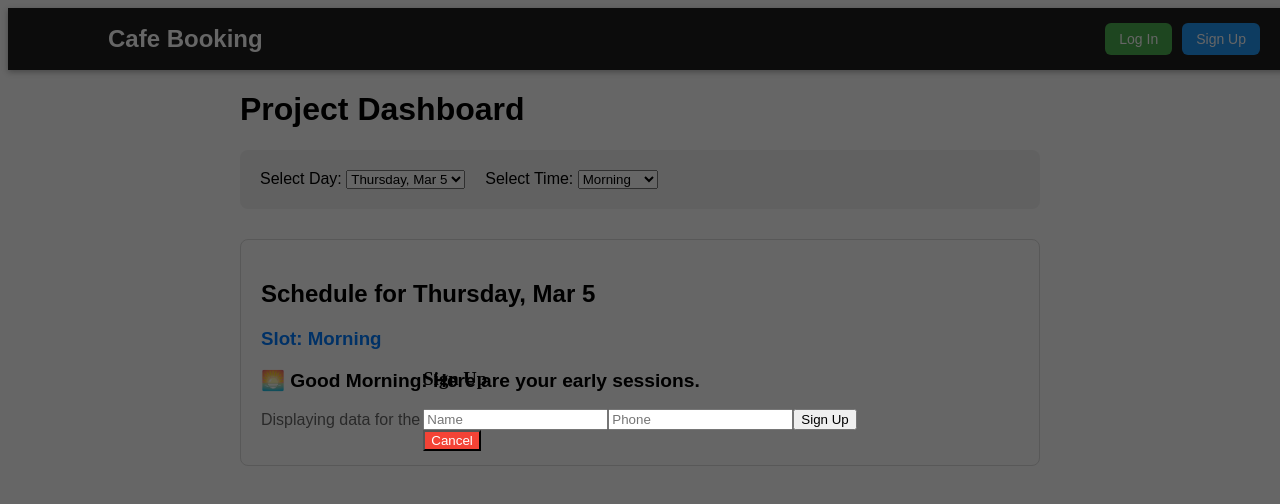
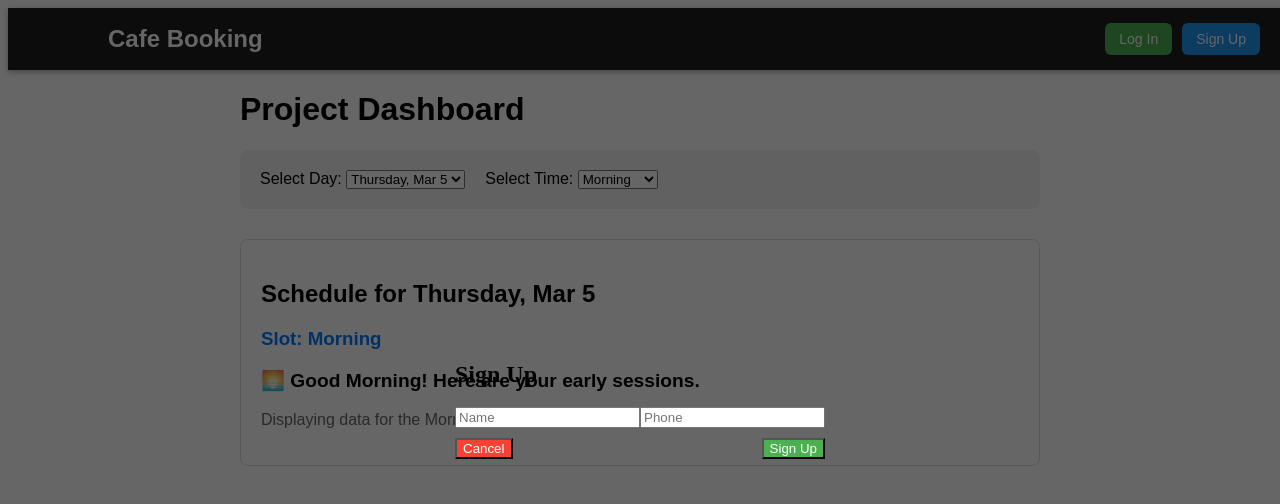
Before and after one commit to Komil-goat/book_your_table, a React (Vite) app: page / in a window 1280 px wide. Both pictures are taken after a click on the button "Sign Up". Shown: the top 504 px of the page. Built offline with nearby package versions, Linux system fonts and the light colour scheme.

Commit message:
Refactor Auth component for better readability

```diff
--- a/src/components/Auth.jsx
+++ b/src/components/Auth.jsx
@@ -2,19 +2,25 @@ import { useState } from "react";
 
 function Auth({ show, mode, onClose, users, setUsers, setCurrentUser }) {
   const [form, setForm] = useState({ name: "", phone: "" });
+
   if (!show) return null;
 
-  const handleChange = (e) => setForm({ ...form, [e.target.name]: e.target.value });
+  const handleChange = (e) =>
+    setForm({ ...form, [e.target.name]: e.target.value });
 
   const handleSubmit = (e) => {
     e.preventDefault();
+
     if (!form.name || !form.phone) {
       alert("Fill all fields");
       return;
     }
 
     if (mode === "login") {
-      const user = users.find(u => u.name === form.name && u.phone === form.phone);
+      const user = users.find(
+        (u) => u.name === form.name && u.phone === form.phone
+      );
+
       if (user) {
         setCurrentUser(user);
         onClose();
@@ -22,13 +28,24 @@ function Auth({ show, mode, onClose, users, setUsers, setCurrentUser }) {
         alert("User not found");
       }
     } else {
-      const exists = users.some(u => u.name === form.name && u.phone === form.phone);
-      if (exists) { alert("User already exists"); return; }
+      const exists = users.some(
+        (u) => u.name === form.name && u.phone === form.phone
+      );
 
-      const newUser = { id: Date.now(), name: form.name, phone: form.phone };
+      if (exists) {
+        alert("User already exists");
+        return;
+      }
+
+      const newUser = {
+        id: Date.now(),
+        name: form.name,
+        phone: form.phone,
+      };
+
       setUsers([...users, newUser]);
+      setCurrentUser(newUser);
       alert("Account created!");
-      setCurrentUser(newUser);
       onClose();
     }
 
@@ -36,10 +53,14 @@ function Auth({ show, mode, onClose, users, setUsers, setCurrentUser }) {
   };
 
   return (
-    <div className="modal-overlay">
-      <div className="modal-content">
-        <h3>{mode === "login" ? "Log In" : "Sign Up"}</h3>
-        <form onSubmit={handleSubmit}>
+    <div className="modal-overlay" onClick={onClose}>
+      <div
+        className="modal-window"
+        onClick={(e) => e.stopPropagation()}
+      >
+        <h2>{mode === "login" ? "Log In" : "Sign Up"}</h2>
+
+        <form className="modal-form" onSubmit={handleSubmit}>
           <input
             type="text"
             name="name"
@@ -47,6 +68,7 @@ function Auth({ show, mode, onClose, users, setUsers, setCurrentUser }) {
             value={form.name}
             onChange={handleChange}
           />
+
           <input
             type="text"
             name="phone"
@@ -54,9 +76,24 @@ function Auth({ show, mode, onClose, users, setUsers, setCurrentUser }) {
             value={form.phone}
             onChange={handleChange}
           />
-          <button type="submit">{mode === "login" ? "Log In" : "Sign Up"}</button>
+
+          <div className="modal-buttons">
+            <button
+              type="button"
+              className="cancel-btn"
+              onClick={onClose}
+            >
+              Cancel
+            </button>
+
+            <button
+              type="submit"
+              className="confirm-btn"
+            >
+              {mode === "login" ? "Log In" : "Sign Up"}
+            </button>
+          </div>
         </form>
-        <button className="cancel-btn" onClick={onClose}>Cancel</button>
       </div>
     </div>
   );
```
